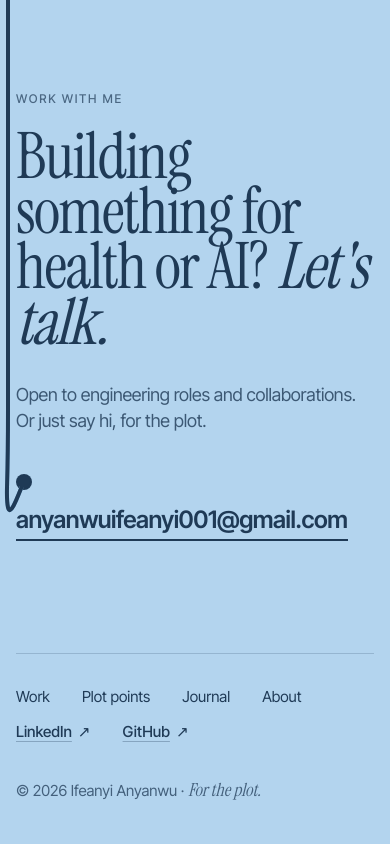
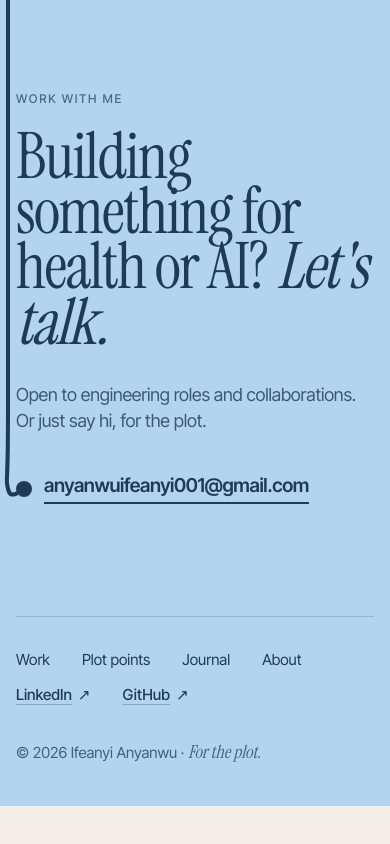
Before and after one commit to ifeanyianyanwu/personal-website, a Next.js app: page / in a window 390 px wide. Shown: the part 6836-7680 px from the top of the page. After the commit the page ends 7642 px from the top, so only its background shows below. Built offline with nearby package versions, Linux system fonts and the light colour scheme.

Commit message:
fix(footer): keep the plot dot and email on one line so the line lands on it on mobile

```diff
--- a/src/components/footer.tsx
+++ b/src/components/footer.tsx
@@ -13,13 +13,13 @@ export function Footer() {
           {contact.headline.lead} <em>{contact.headline.accent}</em>
         </h2>
         <p className="text-lede mt-8 max-w-[40ch] opacity-80">{contact.body}</p>
-        <div className="relative mt-10 flex flex-wrap items-center gap-x-8 gap-y-4">
+        <div className="relative mt-10 flex items-center gap-3 md:gap-8">
           <PlotPoint n={997} className="plot-in-l -top-16" />
           <PlotPoint n={998} className="plot-in-l top-1/2" />
-          <span aria-hidden data-plot={999} className="size-4 rounded-full bg-on-sky" />
+          <span aria-hidden data-plot={999} className="size-4 shrink-0 rounded-full bg-on-sky" />
           <a
             href={`mailto:${profile.email}`}
-            className="text-title break-all border-b-2 border-current pb-1.5 transition hover:opacity-80"
+            className="text-title min-w-0 break-all border-b-2 border-current pb-1.5 transition hover:opacity-80 max-md:text-[1.2rem]"
           >
             {profile.email}
           </a>
```
